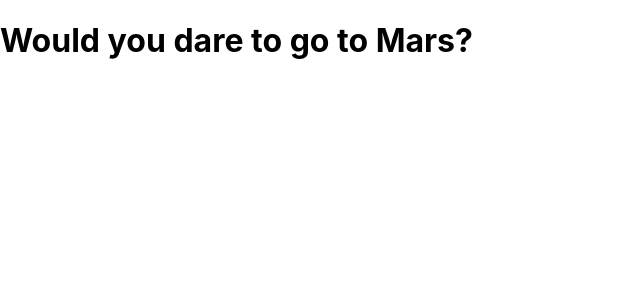
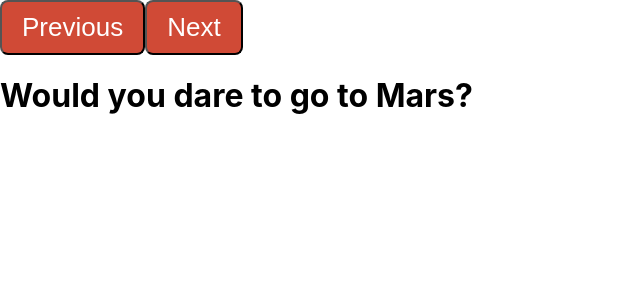
Before and after one commit to hannah-bishop/Mars-Mission-2022, a React (Vite) app: page /mars-holiday in a window 1280 px wide. Shown: the top 300 px of the page, without its empty margins (0-640 px from the left). Built offline with nearby package versions, Linux system fonts and the light colour scheme.

Commit message:
Added buttons

```diff
--- a/src/components/MarsHoliday/MarsHoliday.tsx
+++ b/src/components/MarsHoliday/MarsHoliday.tsx
@@ -1,3 +1,12 @@
+import { PreviousButton } from "../PreviousNextButtons/PreviousButton";
+import { NextButton } from "../PreviousNextButtons/NextButton";
+
 export function MarsHoliday() {
-    return <h1>Would you dare to go to Mars?</h1>
+  return (
+    <div>
+      {<PreviousButton />}
+      {<NextButton />}
+      <h1>Would you dare to go to Mars?</h1>
+    </div>
+  );
 }
--- /dev/null
+++ b/src/components/PreviousNextButtons/NextButton.scss
@@ -0,0 +1,6 @@
+.NextButton {
+    background: #d04a36;
+    color: white;
+    border-radius: 8px;
+    padding: 10px 20px;
+}
--- /dev/null
+++ b/src/components/PreviousNextButtons/NextButton.tsx
@@ -0,0 +1,4 @@
+import "./NextButton.scss"
+export function NextButton() {
+    return <button className="NextButton">Next</button>
+}
--- /dev/null
+++ b/src/components/PreviousNextButtons/PreviousButton.scss
@@ -0,0 +1,6 @@
+.PreviousButton {
+    background: #d04a36;
+    color: white;
+    border-radius: 8px;
+    padding: 10px 20px;
+}
--- /dev/null
+++ b/src/components/PreviousNextButtons/PreviousButton.tsx
@@ -0,0 +1,4 @@
+import "./PreviousButton.scss"
+export function PreviousButton() {
+    return <button className="PreviousButton">Previous</button>
+}
```
